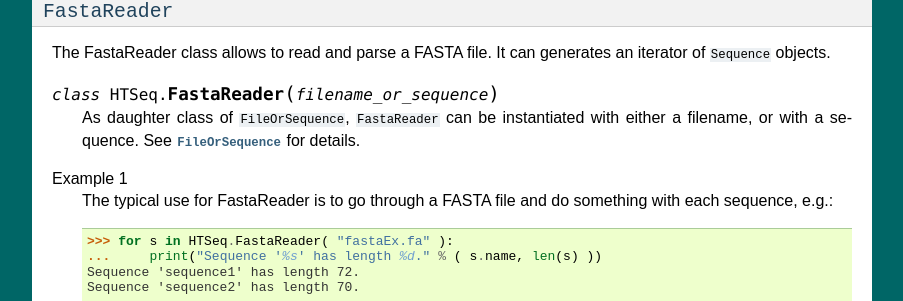
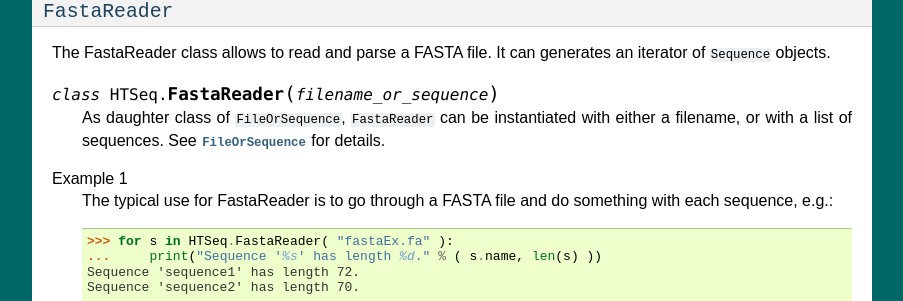
Before and after one commit to simon-anders/htseq, a Sphinx documentation site: the page built from python3/doc/sequences.rst, in a window 1280 px wide and 900 px high, scrolled down 5141 px. Shown: the part 151-452 px from the top of the window, without its empty margins (198-1101 px from the left). Built offline with Sphinx 7.4.7, drawn with Linux system fonts in a browser that asks for light colours.

Commit message:
Corrected docs for FastaReader

```diff
--- a/python3/doc/sequences.rst
+++ b/python3/doc/sequences.rst
@@ -323,7 +323,7 @@ iterator of ``Sequence`` objects.
 .. class:: FastaReader( filename_or_sequence )
 
    As daughter class of ``FileOrSequence``, ``FastaReader`` can be instantiated
-   with either a filename, or with a sequence. See :class:`FileOrSequence` for details.
+   with either a filename, or with a list of sequences. See :class:`FileOrSequence` for details.
 
 Example 1
    The typical use for FastaReader is to go through a FASTA file and do something with
```
